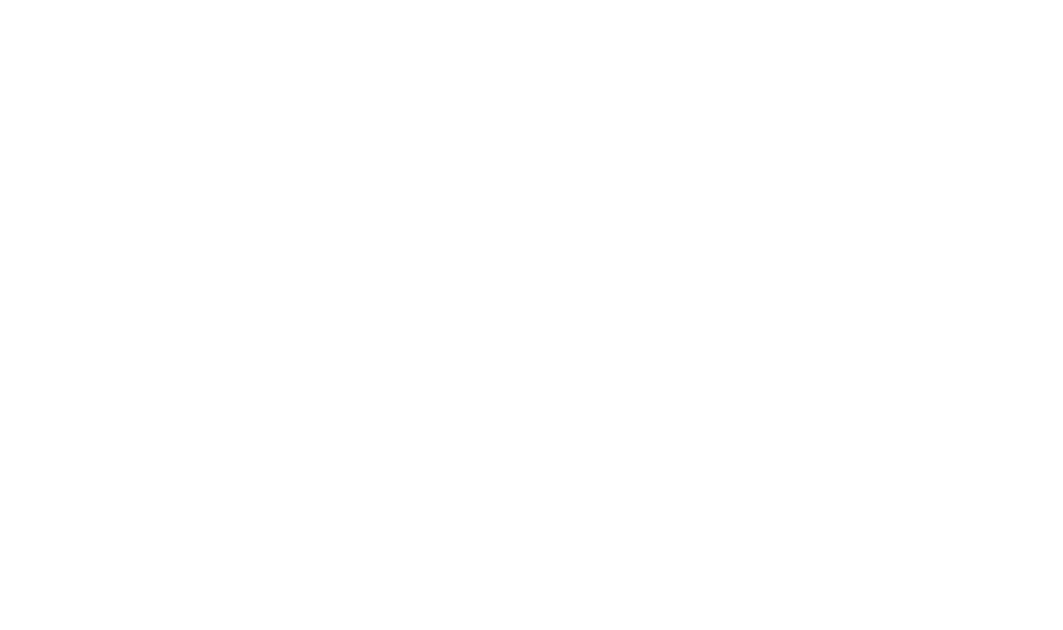
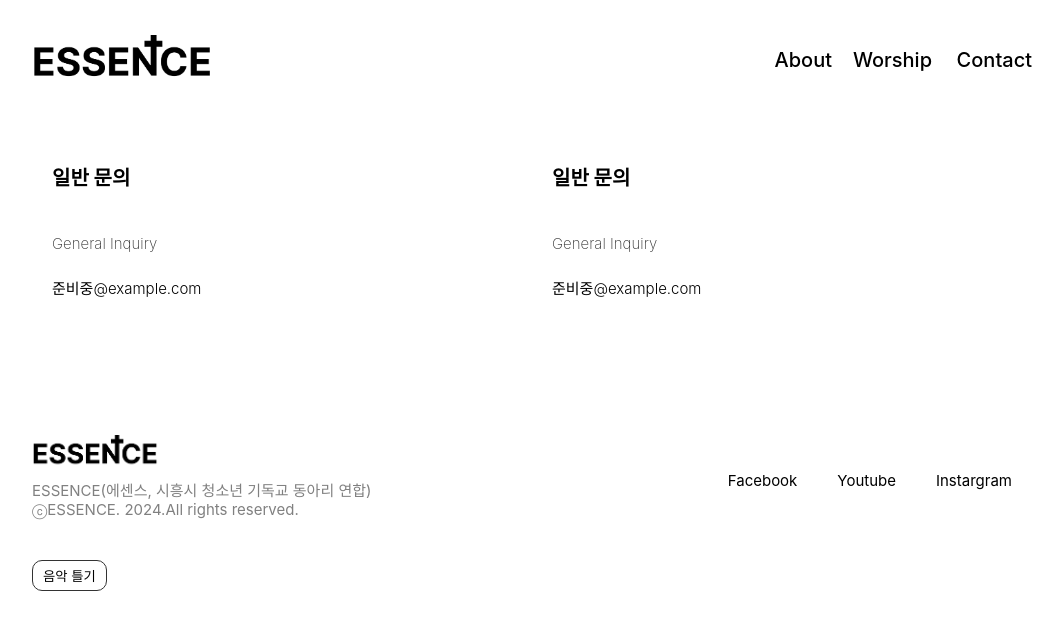
Before and after one commit to PangilProject/PublicOfEssence, a React (Create React App) app: page /contact in a window 1280 px wide. Before the commit this address had no page. Shown: the top 630 px of the page, without its empty margins (108-1171 px from the left). Built offline with nearby package versions, Linux system fonts and the light colour scheme.

Commit message:
add : Contact Page

```diff
--- a/src/Layout/Header.js
+++ b/src/Layout/Header.js
@@ -33,6 +33,9 @@
 
                 <MyLink to="/worship">
                     <MenuItem>Worship</MenuItem>
+                </MyLink>
+                <MyLink to="/contact">
+                    <MenuItem>Contact</MenuItem>
                 </MyLink>
             </MenuItemList>
         </ContainerHeader>
--- a/src/Layout/MyRoutes.js
+++ b/src/Layout/MyRoutes.js
@@ -3,6 +3,7 @@
 import WorshipPage from "../Pages/WorshipPage/WorshipPage"
 import LayoutOutlet from "./LayoutOutlet";
 import AboutPage from "../Pages/AboutPage/AboutPage";
+import ContactPage from "../Pages/ContactPage/ContactPage";
 function MyRoutes() {
 
     return (
@@ -10,7 +11,8 @@
             <Route element={<LayoutOutlet />}>
                 <Route index path="/" element={<HomePage />} />
                 <Route path = "/about" element={<AboutPage/>} />
-                <Route path = "/worship" element={<WorshipPage/>}/>
+                <Route path="/worship" element={<WorshipPage />} />
+                <Route path = "/contact" element={<ContactPage/>}/>
             </Route>
         </Routes>
     );
--- /dev/null
+++ b/src/Pages/ContactPage/ContactPage.js
@@ -0,0 +1,69 @@
+import styled from "styled-components";
+import { Container100P100P } from "../HomePage/HomePage";
+
+function ContactPage() {
+
+    const ContactList = [
+        {
+            title: '일반 문의',
+            subtitle: 'General Inquiry',
+            email : '준비중@example.com',
+        },
+        {
+            title: '재정후원 문의',
+            subtitle: 'Donation',
+            email : '준비중@example.com',
+        },
+    ]
+    return (
+        <Container100P100P>
+            <ContainerMenu>
+                {ContactList.map((value, index) => (
+                    <ContainerContactItem key={index}>
+                        <ContactTitle>일반 문의</ContactTitle>
+                        <ContactSubTitle>General Inquiry</ContactSubTitle>
+                        <ContactEmail>준비중@example.com</ContactEmail>
+                    </ContainerContactItem>
+                )) }
+            </ContainerMenu>
+        </Container100P100P>
+    );
+}
+
+const ContainerMenu = styled.div`
+    width: 100%;
+    height : 200px;
+    /* background-color: red; */
+
+    display: flex;
+`;
+
+const ContainerContactItem = styled.div`
+    width: 50%;
+    height : 100%;
+    box-sizing: border-box;
+    padding : 20px;
+    /* background-color: yellow; */
+
+    display: flex;
+    flex-direction: column;
+    justify-content: space-around;
+`;
+
+const ContactTitle = styled.p`
+    font-size: 20px;
+    font-weight: bold;
+`;
+
+const ContactSubTitle = styled.p`
+    font-size: 15px;
+    font-weight: 200;
+    color : #333;
+    margin-top: 20px;
+`;
+
+const ContactEmail = styled.p`
+    font-size: 15px;
+    font-weight: 300;
+`;
+export default ContactPage;
```
